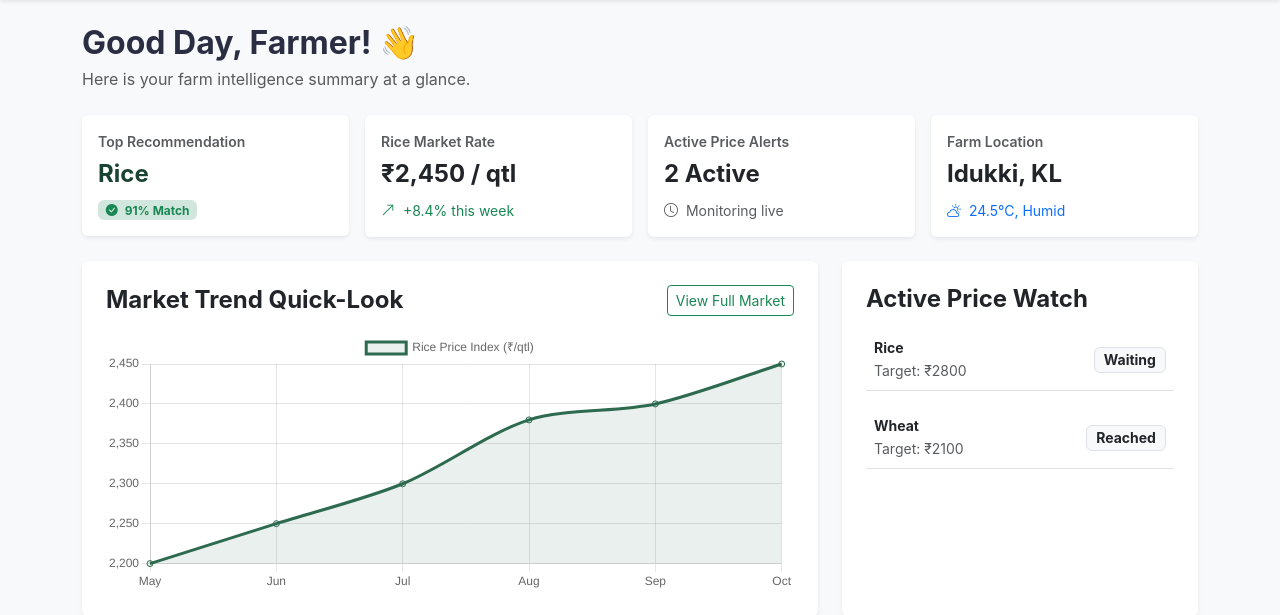
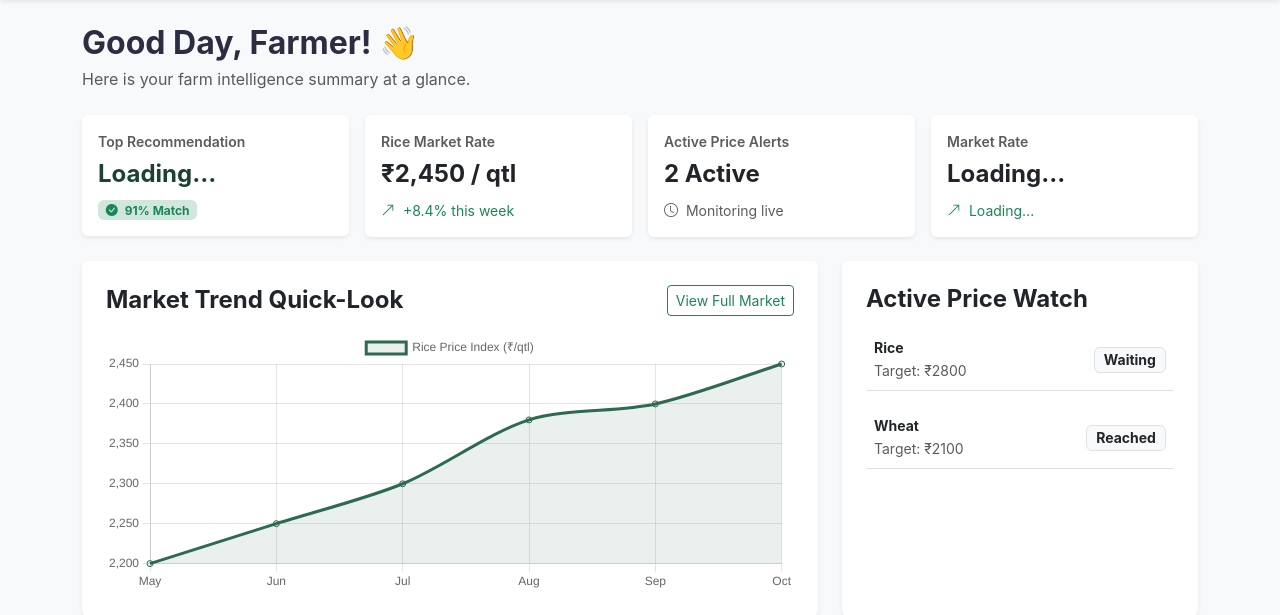
Before and after one commit to lalkrishna18/FarmSense, a Flask app: page / in a window 1280 px wide. Shown: the part 66-681 px from the top of the page. Run offline with Flask 3, Linux system fonts and the light colour scheme; parts of the project's set-up code (start-up, migrations or seed data) failed here and were passed over.

Commit message:
Prepare FarmSense for deployment

```diff
--- a/backend/app.py
+++ b/backend/app.py
@@ -230,21 +230,27 @@ initialize_database(MARKET_DATA)
 @app.route("/api/market/<crop>")
 def market(crop):
 
-    data = MARKET_DATA.get(crop)
+    # Match crop names case-insensitively.
+    # ML may return "rice", while market data uses "Rice".
+    matched_crop = next(
+        (
+            name
+            for name in MARKET_DATA
+            if name.lower() == crop.lower()
+        ),
+        None
+    )
 
-    if data is None:
+    if matched_crop is None:
         return jsonify({
             "error": f"Market data not found for {crop}"
         }), 404
 
+    data = MARKET_DATA[matched_crop]
+
     return jsonify({
-        "crop": crop,
+        "crop": matched_crop,
         **data
-    })
-@app.route("/api/officer/prices", methods=["GET"])
-def officer_prices():
-    return jsonify({
-        "prices": get_all_prices()
     })
 
 
--- a/frontend/static/js/script.js
+++ b/frontend/static/js/script.js
@@ -608,24 +608,132 @@ function getMatchType(score) {
 // UPDATE DASHBOARD TOP CROP
 // ============================================================
 
-function updateDashboardTopCrop(recommendations) {
+async function updateDashboardTopCrop(recommendations) {
 
-    const element =
-        document.getElementById(
-            "dash-top-crop"
+    const cropElement =
+        document.getElementById("dash-top-crop");
+
+    const marketLabel =
+        document.getElementById("dash-market-label");
+
+    const marketPrice =
+        document.getElementById("dash-market-price");
+
+    const marketTrend =
+        document.getElementById("dash-market-trend");
+
+
+    // Make sure we have a recommendation
+    if (
+        !recommendations ||
+        recommendations.length === 0
+    ) {
+        return;
+    }
+
+
+    // ============================================================
+    // GET TOP RECOMMENDED CROP
+    // ============================================================
+
+    const recommendedCrop =
+        recommendations[0].crop;
+
+
+    // Update dashboard recommendation
+    if (cropElement) {
+        cropElement.innerText =
+            recommendedCrop;
+    }
+
+
+    // ============================================================
+    // GET MARKET DATA FOR RECOMMENDED CROP
+    // ============================================================
+
+    try {
+
+        const response =
+            await fetch(
+                `/api/market/${encodeURIComponent(recommendedCrop)}`
+            );
+
+
+        if (!response.ok) {
+
+            throw new Error(
+                "Market data unavailable"
+            );
+        }
+
+
+        const marketData =
+            await response.json();
+
+
+        // ========================================================
+        // UPDATE MARKET CARD
+        // ========================================================
+
+        if (marketLabel) {
+
+            marketLabel.innerText =
+                `${recommendedCrop} Market Rate`;
+        }
+
+
+        if (marketPrice) {
+
+            marketPrice.innerText =
+                `₹${Number(
+                    marketData.price
+                ).toLocaleString("en-IN")} / qtl`;
+        }
+
+
+        if (marketTrend) {
+
+            const arrow =
+                marketData.direction === "down"
+                    ? "arrow-down-right"
+                    : "arrow-up-right";
+
+
+            marketTrend.innerHTML = `
+                <i class="bi bi-${arrow} me-1"></i>
+                ${marketData.trend} this week
+            `;
+        }
+
+
+    } catch (error) {
+
+        console.error(
+            "Dashboard market update failed:",
+            error
         );
 
-    if (
-        element &&
-        recommendations &&
-        recommendations.length > 0
-    ) {
 
-        element.innerText =
-            recommendations[0].crop;
+        if (marketLabel) {
+
+            marketLabel.innerText =
+                `${recommendedCrop} Market Rate`;
+        }
+
+
+        if (marketPrice) {
+
+            marketPrice.innerText =
+                "Market data unavailable";
+        }
+
+
+        if (marketTrend) {
+
+            marketTrend.innerHTML = "";
+        }
     }
 }
-
 
 // ============================================================
 // CROP DETAILS MODAL
@@ -1395,3 +1503,69 @@ async function updateOfficerPrice(crop) {
         );
     }
 }
+
+async function updateDashboardCrop(crop, score) {
+    const cropElement = document.getElementById("dash-top-crop");
+    const marketLabel = document.getElementById("dash-market-label");
+    const marketPrice = document.getElementById("dash-market-price");
+    const marketTrend = document.getElementById("dash-market-trend");
+
+    if (!cropElement) return;
+
+    // Update recommended crop
+    cropElement.textContent = crop;
+
+    // Update recommendation score
+    const scoreBadge = cropElement.parentElement.querySelector(".badge");
+
+    if (scoreBadge && score !== undefined) {
+        scoreBadge.innerHTML =
+            `<i class="bi bi-check-circle-fill me-1"></i> ${Math.round(score * 100)}% Match`;
+    }
+
+    // Get market information for the recommended crop
+    try {
+        const response = await fetch(
+            `/api/market/${encodeURIComponent(crop)}`
+        );
+
+        if (!response.ok) {
+            throw new Error("Market data unavailable");
+        }
+
+        const data = await response.json();
+
+        if (marketLabel) {
+            marketLabel.textContent = `${crop} Market Rate`;
+        }
+
+        if (marketPrice) {
+            marketPrice.textContent =
+                `₹${Number(data.price).toLocaleString("en-IN")} / qtl`;
+        }
+
+        if (marketTrend) {
+            const direction = data.direction === "down"
+                ? "arrow-down-right"
+                : "arrow-up-right";
+
+            marketTrend.innerHTML =
+                `<i class="bi bi-${direction} me-1"></i> ${data.trend} this week`;
+        }
+
+    } catch (error) {
+        console.error("Dashboard market update failed:", error);
+
+        if (marketLabel) {
+            marketLabel.textContent = `${crop} Market Rate`;
+        }
+
+        if (marketPrice) {
+            marketPrice.textContent = "Market data unavailable";
+        }
+
+        if (marketTrend) {
+            marketTrend.textContent = "";
+        }
+    }
+}
--- a/frontend/templates/index.html
+++ b/frontend/templates/index.html
@@ -226,17 +226,39 @@
                 <div class="col-6 col-lg-3">
                     <div class="card border-0 shadow-sm p-3 bg-white">
                         <div class="text-muted fs-7 font-uppercase fw-semibold">Top Recommendation</div>
-                        <div class="fs-4 fw-bold text-success-dark mt-1" id="dash-top-crop">Rice</div>
+                       <div class="fs-4 fw-bold text-success-dark mt-1" id="dash-top-crop">
+    Loading...
+</div>
                         <span class="badge bg-success-subtle text-success w-max mt-2"><i class="bi bi-check-circle-fill me-1"></i> 91% Match</span>
                     </div>
                 </div>
-                <div class="col-6 col-lg-3">
-                    <div class="card border-0 shadow-sm p-3 bg-white">
-                        <div class="text-muted fs-7 font-uppercase fw-semibold">Rice Market Rate</div>
-                        <div class="fs-4 fw-bold text-dark mt-1">₹2,450 / qtl</div>
-                        <span class="text-success fs-7 mt-2"><i class="bi bi-arrow-up-right me-1"></i> +8.4% this week</span>
-                    </div>
-                </div>
+    <div class="col-6 col-lg-3">
+    <div class="card border-0 shadow-sm p-3 bg-white">
+
+        <div
+            class="text-muted fs-7 font-uppercase fw-semibold"
+            id="dash-market-label"
+        >
+            Rice Market Rate
+        </div>
+
+        <div
+            class="fs-4 fw-bold text-dark mt-1"
+            id="dash-market-price"
+        >
+            ₹2,450 / qtl
+        </div>
+
+        <span
+            class="text-success fs-7 mt-2"
+            id="dash-market-trend"
+        >
+            <i class="bi bi-arrow-up-right me-1"></i>
+            +8.4% this week
+        </span>
+
+    </div>
+</div>
                 <div class="col-6 col-lg-3">
                     <div class="card border-0 shadow-sm p-3 bg-white">
                         <div class="text-muted fs-7 font-uppercase fw-semibold">Active Price Alerts</div>
@@ -246,9 +268,18 @@
                 </div>
                 <div class="col-6 col-lg-3">
                     <div class="card border-0 shadow-sm p-3 bg-white">
-                        <div class="text-muted fs-7 font-uppercase fw-semibold">Farm Location</div>
-                        <div class="fs-4 fw-bold text-dark mt-1">Idukki, KL</div>
-                        <span class="text-primary fs-7 mt-2"><i class="bi bi-cloud-sun me-1"></i> 24.5°C, Humid</span>
+                  <div class="text-muted fs-7 font-uppercase fw-semibold" id="dash-market-label">
+    Market Rate
+</div>
+
+<div class="fs-4 fw-bold text-dark mt-1" id="dash-market-price">
+    Loading...
+</div>
+
+<span class="text-success fs-7 mt-2" id="dash-market-trend">
+    <i class="bi bi-arrow-up-right me-1"></i>
+    Loading...
+</span>
                     </div>
                 </div>
             </div>
@@ -453,10 +484,28 @@
                             <div class="mb-3">
                                 <label class="form-label fw-bold fs-7">Select Commodity</label>
                                 <select id="alert-crop-select" class="form-select" onchange="syncAlertFormPrice()">
-                                    <option value="Rice">Rice</option>
-                                    <option value="Maize">Maize</option>
-                                    <option value="Wheat">Wheat</option>
-                                    <option value="Cotton">Cotton</option>
+                                    <option value="Apple">Apple</option>
+<option value="Banana">Banana</option>
+<option value="Blackgram">Blackgram</option>
+<option value="Chickpea">Chickpea</option>
+<option value="Coconut">Coconut</option>
+<option value="Coffee">Coffee</option>
+<option value="Cotton">Cotton</option>
+<option value="Grapes">Grapes</option>
+<option value="Jute">Jute</option>
+<option value="Kidney Beans">Kidney Beans</option>
+<option value="Lentil">Lentil</option>
+<option value="Maize">Maize</option>
+<option value="Mango">Mango</option>
+<option value="Moth Beans">Moth Beans</option>
+<option value="Mung Bean">Mung Bean</option>
+<option value="Muskmelon">Muskmelon</option>
+<option value="Orange">Orange</option>
+<option value="Papaya">Papaya</option>
+<option value="Pigeon Peas">Pigeon Peas</option>
+<option value="Pomegranate">Pomegranate</option>
+<option value="Rice">Rice</option>
+<option value="Watermelon">Watermelon</option>
                                 </select>
                             </div>
 
```
